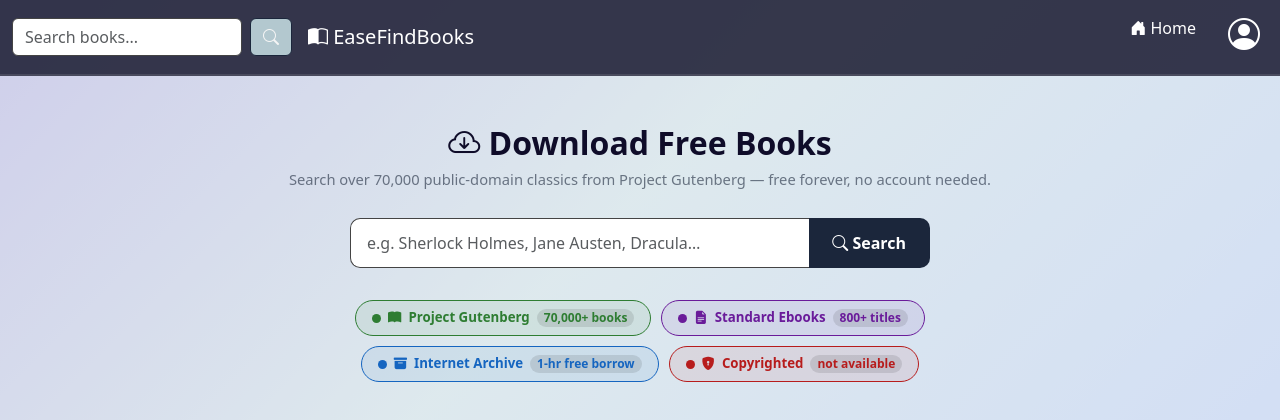
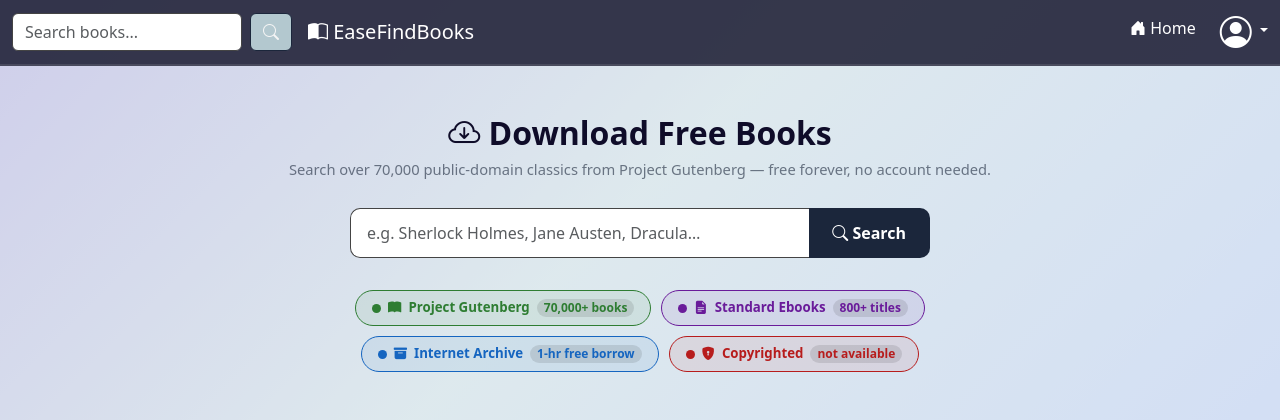
Before and after one commit to Yash-Patil-26/EaseFindBooks, a Flask app: page /book in a window 1280 px wide. Shown: the top 420 px of the page. Run offline with Flask 3, Linux system fonts and the light colour scheme; the visitor is signed in with stand-in values (Sample User, id 1); parts of the project's set-up code (start-up, migrations or seed data) failed here and were passed over; some libraries are stand-ins or nearby versions.

Commit message:
update books_dashboard

```diff
--- a/templates/books_dashboard.html
+++ b/templates/books_dashboard.html
@@ -231,10 +231,15 @@
         <ul class="navbar-nav ms-auto">
           <li class="nav-item"><a class="nav-link" href="/"><i class="bi bi-house-door-fill"></i> Home</a></li>
           {% if session.name %}
-            <li class="nav-item ms-3">
-              <a class="nav-link" href="/profile" title="Profile" style="padding-top:2px;">
-                <i class="bi bi-person-circle" style="font-size:2rem;vertical-align:middle;"></i>
+            <li class="nav-item dropdown ms-3">
+              <a class="nav-link dropdown-toggle p-0" href="#" role="button" data-bs-toggle="dropdown" aria-expanded="false" style="padding-top:2px;">
+                <i class="bi bi-person-circle" style="font-size:2rem;vertical-align:middle;color:#fff;"></i>
               </a>
+              <ul class="dropdown-menu dropdown-menu-end" style="min-width:160px;">
+                <li><a class="dropdown-item" href="/profile"><i class="bi bi-person me-2"></i>My Profile</a></li>
+                <li><hr class="dropdown-divider"></li>
+                <li><a class="dropdown-item text-danger" href="/logout"><i class="bi bi-box-arrow-right me-2"></i>Logout</a></li>
+              </ul>
             </li>
           {% else %}
             <li class="nav-item ms-3">
@@ -347,9 +352,30 @@
       resultsDiv.innerHTML = '';
       loading.style.display = 'block';
 
-      fetch('/search?q=' + encodeURIComponent(query))
+      // Call gutendex.com directly from browser — bypasses PythonAnywhere proxy entirely
+      fetch('https://gutendex.com/books/?search=' + encodeURIComponent(query) + '&languages=en')
         .then(function(res) { return res.json(); })
-        .then(function(data) {
+        .then(function(raw) {
+          // Convert gutendex format to our display format
+          var data = [];
+          (raw.results || []).forEach(function(book) {
+            var fmt     = book.formats || {};
+            var authors = book.authors || [];
+            var dl = {
+              html:   fmt['text/html'] || null,
+              epub:   fmt['application/epub+zip'] || null,
+              kindle: fmt['application/x-mobipocket-ebook'] || null,
+              text:   fmt['text/plain; charset=utf-8'] || fmt['text/plain; charset=us-ascii'] || fmt['text/plain'] || null,
+              pdf:    fmt['application/pdf'] || null
+            };
+            if (!dl.html && !dl.epub && !dl.kindle && !dl.text && !dl.pdf) return;
+            data.push({
+              title:          book.title || 'Unknown Title',
+              author:         authors.length ? authors[0].name : 'Unknown Author',
+              cover:          fmt['image/jpeg'] || fmt['image/png'] || null,
+              download_links: dl
+            });
+          });
           loading.style.display = 'none';
           resultsDiv.innerHTML = '';
 
```
